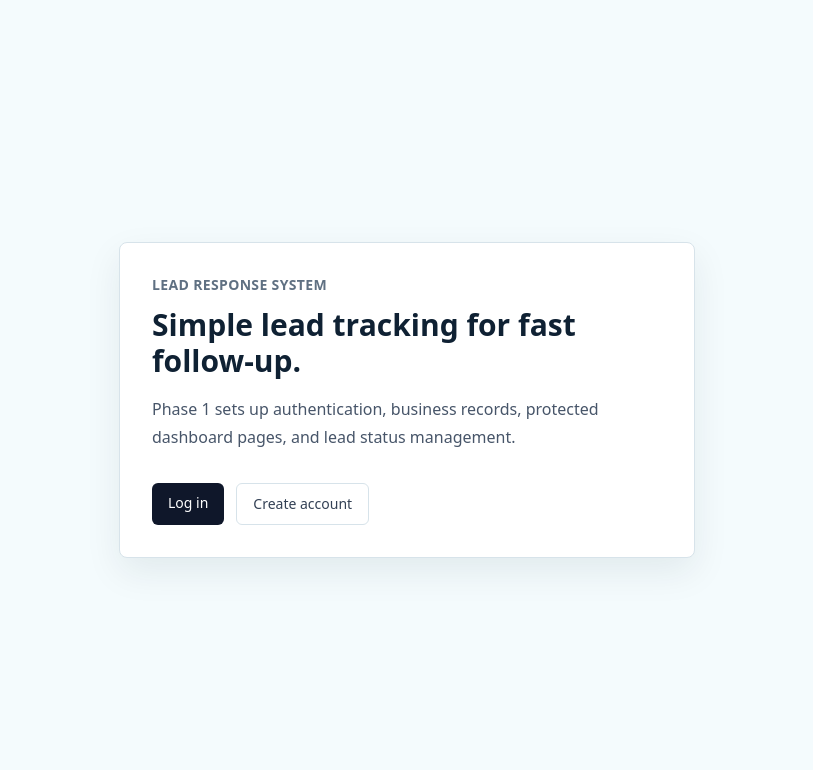
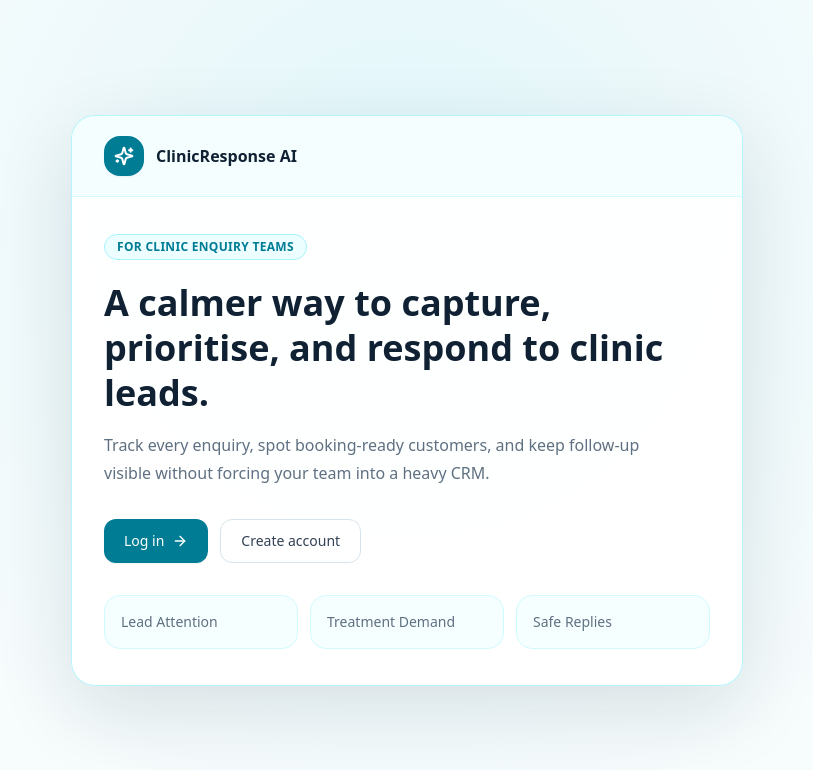
Before and after one commit to paarthivsaivuppu-dev/lead-response-system, a Next.js app: page / in a window 1280 px wide. Shown: the top 770 px of the page, without its empty margins (233-1046 px from the left). Built offline with nearby package versions, Linux system fonts and the light colour scheme.

Commit message:
Update intro screen branding

```diff
--- a/app/page.tsx
+++ b/app/page.tsx
@@ -1,33 +1,60 @@
 import Link from "next/link";
+import { ArrowRight, Sparkles } from "lucide-react";
 
 export default function HomePage() {
   return (
-    <main className="flex min-h-screen items-center justify-center px-6">
-      <section className="w-full max-w-xl rounded-lg border border-border bg-white p-8 shadow-soft">
-        <p className="text-sm font-semibold uppercase tracking-wide text-muted">
-          Lead Response System
+    <main className="flex min-h-screen items-center justify-center bg-[radial-gradient(circle_at_50%_28%,#dff7fb_0%,#eef9fb_38%,#f7fcfd_72%)] px-6 py-10">
+      <section className="w-full max-w-2xl overflow-hidden rounded-3xl border border-cyan-200/80 bg-white/95 shadow-[0_24px_80px_rgba(15,33,51,0.12)] backdrop-blur">
+        <div className="border-b border-cyan-100 bg-cyan-50/55 px-8 py-5">
+          <div className="inline-flex items-center gap-3">
+            <span className="inline-flex h-10 w-10 items-center justify-center rounded-2xl bg-accent text-white shadow-sm">
+              <Sparkles className="h-5 w-5" strokeWidth={2.4} />
+            </span>
+            <span className="text-base font-semibold text-foreground">
+              ClinicResponse AI
+            </span>
+          </div>
+        </div>
+
+        <div className="px-8 py-9">
+          <p className="inline-flex rounded-full border border-cyan-200 bg-cyan-50 px-3 py-1 text-xs font-semibold uppercase tracking-wide text-accent">
+            For clinic enquiry teams
           </p>
-        <h1 className="mt-3 text-3xl font-semibold text-foreground">
-          Simple lead tracking for fast follow-up.
+          <h1 className="mt-5 max-w-xl text-4xl font-semibold leading-tight text-foreground">
+            A calmer way to capture, prioritise, and respond to clinic leads.
           </h1>
-        <p className="mt-4 text-base leading-7 text-slate-600">
-          Phase 1 sets up authentication, business records, protected dashboard
-          pages, and lead status management.
+          <p className="mt-4 max-w-xl text-base leading-7 text-muted">
+            Track every enquiry, spot booking-ready customers, and keep follow-up
+            visible without forcing your team into a heavy CRM.
           </p>
           <div className="mt-8 flex flex-wrap gap-3">
             <Link
-            className="rounded-md bg-slate-900 px-4 py-2.5 text-sm font-medium text-white"
+              className="inline-flex min-h-11 items-center gap-2 rounded-xl bg-accent px-5 py-2.5 text-sm font-medium text-white shadow-sm transition hover:bg-accent-dark"
               href="/auth/login"
             >
               Log in
+              <ArrowRight className="h-4 w-4" />
             </Link>
             <Link
-            className="rounded-md border border-border px-4 py-2.5 text-sm font-medium text-slate-700"
+              className="inline-flex min-h-11 items-center justify-center rounded-xl border border-border bg-white px-5 py-2.5 text-sm font-medium text-slate-700 transition hover:bg-cyan-50 hover:text-accent"
               href="/auth/signup"
             >
               Create account
             </Link>
           </div>
+
+          <div className="mt-8 grid gap-3 text-sm text-muted sm:grid-cols-3">
+            <div className="rounded-2xl border border-cyan-100 bg-cyan-50/45 p-4">
+              Lead Attention
+            </div>
+            <div className="rounded-2xl border border-cyan-100 bg-cyan-50/45 p-4">
+              Treatment Demand
+            </div>
+            <div className="rounded-2xl border border-cyan-100 bg-cyan-50/45 p-4">
+              Safe Replies
+            </div>
+          </div>
+        </div>
       </section>
     </main>
   );
```
Lines whose indentation alone changed are shown as unchanged.
